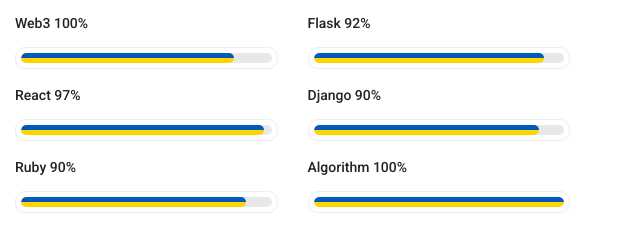
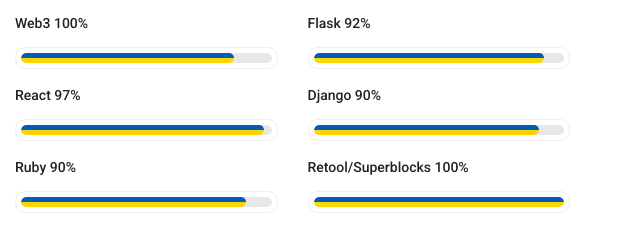
Before and after one commit to victorlut/victor, a plain HTML site: page index.html in a window 1280 px wide. Shown: the part 1372-1621 px from the top of the page, 640-1280 px from the left. Drawn offline with Linux system fonts and the light colour scheme.

Commit message:
Update index.html

```diff
--- a/index.html
+++ b/index.html
@@ -466,7 +466,7 @@
 									</div>
 									<div class="skill_item">
 										<h4>
-											Algorithm
+											Retool/Superblocks
 											<span class="counter">100</span>%
 										</h4>
 										<div class="progress_br">
```
